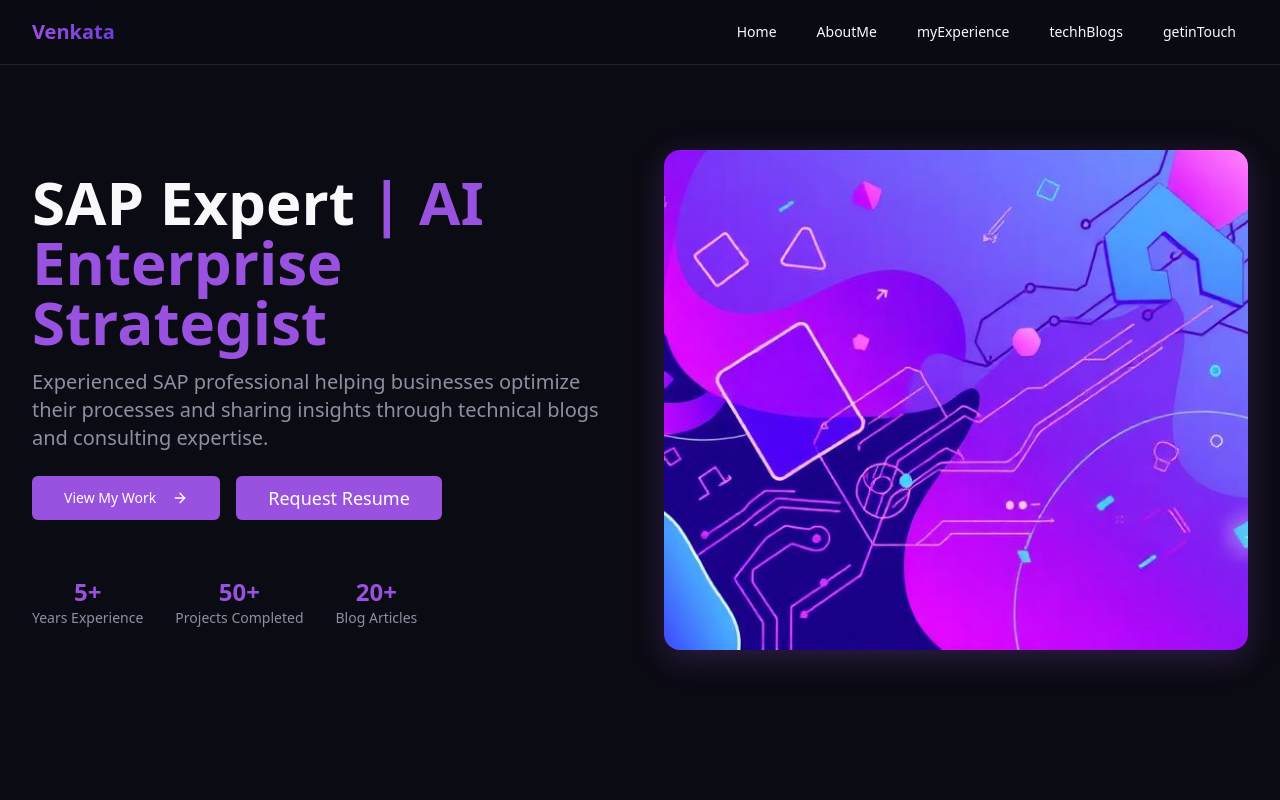
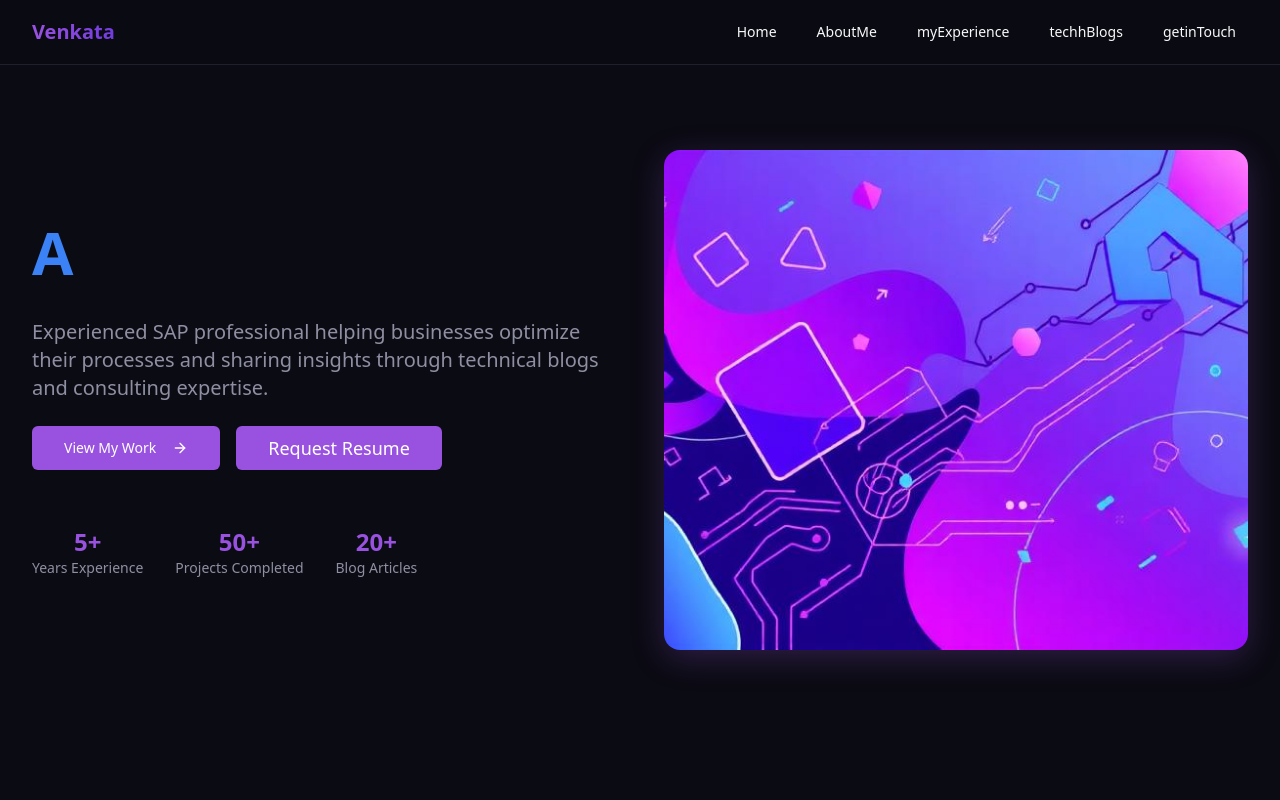
Before and after one commit to sundaragiriv/venkataSite, a React (Vite) app: page / in a window 1280 px wide. Shown: the top 800 px of the page. Built offline with nearby package versions, Linux system fonts and the light colour scheme; the HTML template or start-up script is replaced by a standard one.

Commit message:
feat: add animated typewriter titles to homepage hero section

```diff
--- a/src/components/Hero.tsx
+++ b/src/components/Hero.tsx
@@ -1,13 +1,59 @@
 import { Button } from '@/components/ui/button';
 import { ArrowRight } from 'lucide-react';
 import heroImage from '@/assets/hero-abstract.jpg';
-const Hero = () => {
+import React from 'react';
+
+const TITLES = [
+  { text: 'SAP Specialist', color: 'text-primary' },
+  { text: 'AI Enterprise Strategist', color: 'text-accent' },
+  { text: 'AI Prompt Engineer', color: 'text-blue-500' },
+  { text: 'SAP Solution Architect', color: 'text-green-500' },
+  { text: 'Business Transformation Specialist', color: 'text-orange-500' },
+  { text: 'PreSales Specialist', color: 'text-purple-500' },
+  { text: 'Entrepreneur', color: 'text-pink-500' },
+];
+
+function useTypewriter(titles, delay = 120) {
+  const [index, setIndex] = React.useState(0);
+  const [subIndex, setSubIndex] = React.useState(0);
+  const [deleting, setDeleting] = React.useState(false);
+  const [blink, setBlink] = React.useState(true);
+
+  React.useEffect(() => {
+    if (subIndex === titles[index].text.length + 1 && !deleting) {
+      setTimeout(() => setDeleting(true), 1000);
+      return;
+    }
+    if (deleting && subIndex === 0) {
+      setDeleting(false);
+      setIndex((prev) => (prev + 1) % titles.length);
+      return;
+    }
+    const timeout = setTimeout(() => {
+      setSubIndex((prev) => prev + (deleting ? -1 : 1));
+    }, deleting ? delay / 2 : delay);
+    return () => clearTimeout(timeout);
+  }, [subIndex, deleting, index, titles, delay]);
+
+  React.useEffect(() => {
+    const blinkInterval = setInterval(() => setBlink((b) => !b), 500);
+    return () => clearInterval(blinkInterval);
+  }, []);
+
+  return {
+    text: titles[index].text.substring(0, subIndex),
+    color: titles[index].color,
+    blink,
+  };
+}
+function Hero() {
   const handleViewWork = () => {
     document.getElementById('myExperience')?.scrollIntoView({ behavior: 'smooth' });
   };
   const handleRequestResume = () => {
     document.getElementById('getinTouch')?.scrollIntoView({ behavior: 'smooth' });
   };
+  const typewriter = useTypewriter(TITLES, 80);
   return (
     <section id="home" className="relative min-h-screen flex items-center justify-center bg-background">
       <div className="absolute inset-0 bg-[var(--gradient-hero)] opacity-5"></div>
@@ -15,8 +61,9 @@ const Hero = () => {
         <div className="grid lg:grid-cols-2 gap-12 items-center">
           <div className="space-y-6">
             <div className="space-y-4">
-              <h1 className="text-4xl sm:text-5xl lg:text-6xl font-bold text-foreground leading-tight">
-                SAP Expert <span className="text-primary">| AI Enterprise Strategist</span>
+              <h1 className="text-4xl sm:text-5xl lg:text-6xl font-bold text-foreground leading-tight h-20">
+                <span className={typewriter.color}>{typewriter.text}</span>
+                <span className={typewriter.blink ? 'opacity-100' : 'opacity-0'}>|</span>
               </h1>
               <p className="text-lg sm:text-xl text-muted-foreground max-w-2xl">
                 Experienced SAP professional helping businesses optimize their processes
@@ -64,6 +111,6 @@ const Hero = () => {
       </div>
     </section>
   );
-};
+}
 
 export default Hero;
```
